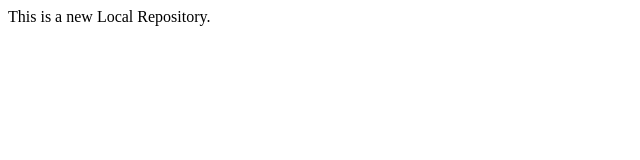
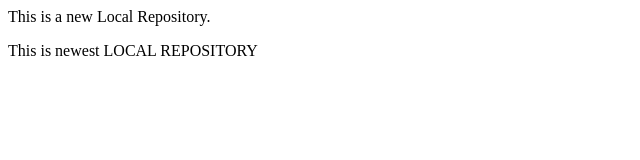
Before and after one commit to DakshuGill/localrepo, a plain HTML site: page index.html in a window 1280 px wide. Shown: the whole page, without its empty margins (0-640 px from the left). Drawn offline with Linux system fonts and the light colour scheme.

Commit message:
Add new para file

```diff
--- a/index.html
+++ b/index.html
@@ -1 +1,2 @@
 <p>This is a new Local Repository.</p>
+<p> This is newest LOCAL REPOSITORY</p>
```
